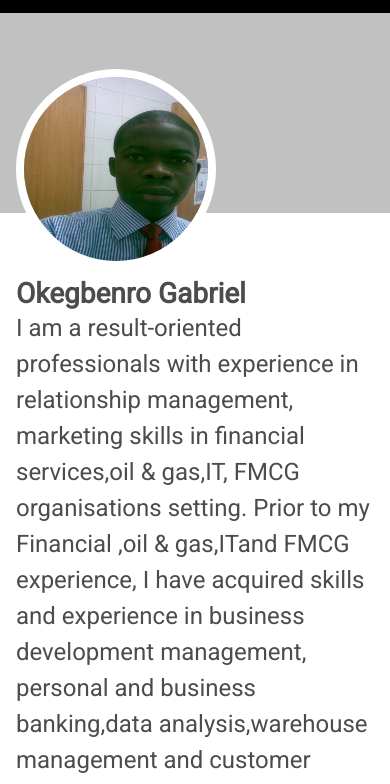
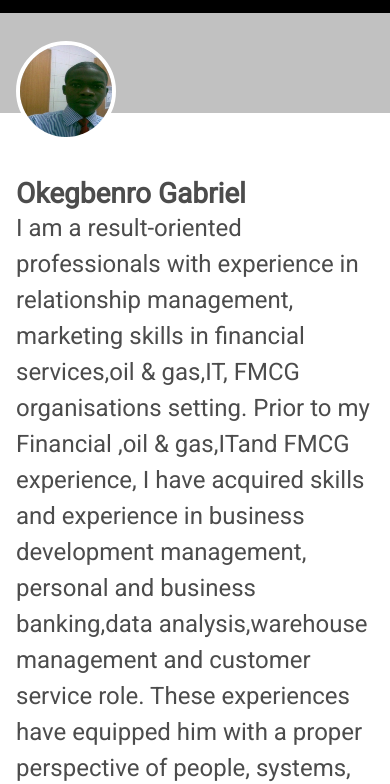
Before and after one commit to KabirAbdulkareem/bio, a plain HTML site: page index.html in a window 390 px wide. Shown: the part 57-841 px from the top of the page. Drawn offline with Linux system fonts and the light colour scheme.

Commit message:
modified bio profile picture and the background of the bio picture to be responsive

```diff
--- a/style.css
+++ b/style.css
@@ -25,20 +25,19 @@ p {
 }
 
 .bio_pic_bg {
-  /*  border: 1px solid black; */
   background-color: #c1c1c1;
   position: relative;
-  height: 200px;
+  height: 100px;
 }
 
 .bio_pic {
-  width: 200px;
-  height: 200px;
+  width: 100px;
+  height: 100px;
   object-fit: fill;
-  border: 8px solid white;
+  border: 4px solid white;
   border-radius: 50%;
   position: absolute;
-  top: 56px;
+  top: 28px;
   left: 16px;
 }
 
@@ -61,3 +60,23 @@ button {
   border-radius: 4px;
   color: #4c4c4c;
 }
+
+/* Tablet */
+
+@media (min-width: 480px) {
+  .bio_pic_bg {
+    height: 200px;
+  }
+
+  .bio_pic {
+    width: 200px;
+    height: 200px;
+    border: 8px solid white;
+    top: 56px;
+  }
+}
+
+/*
+
+
+*/
```
